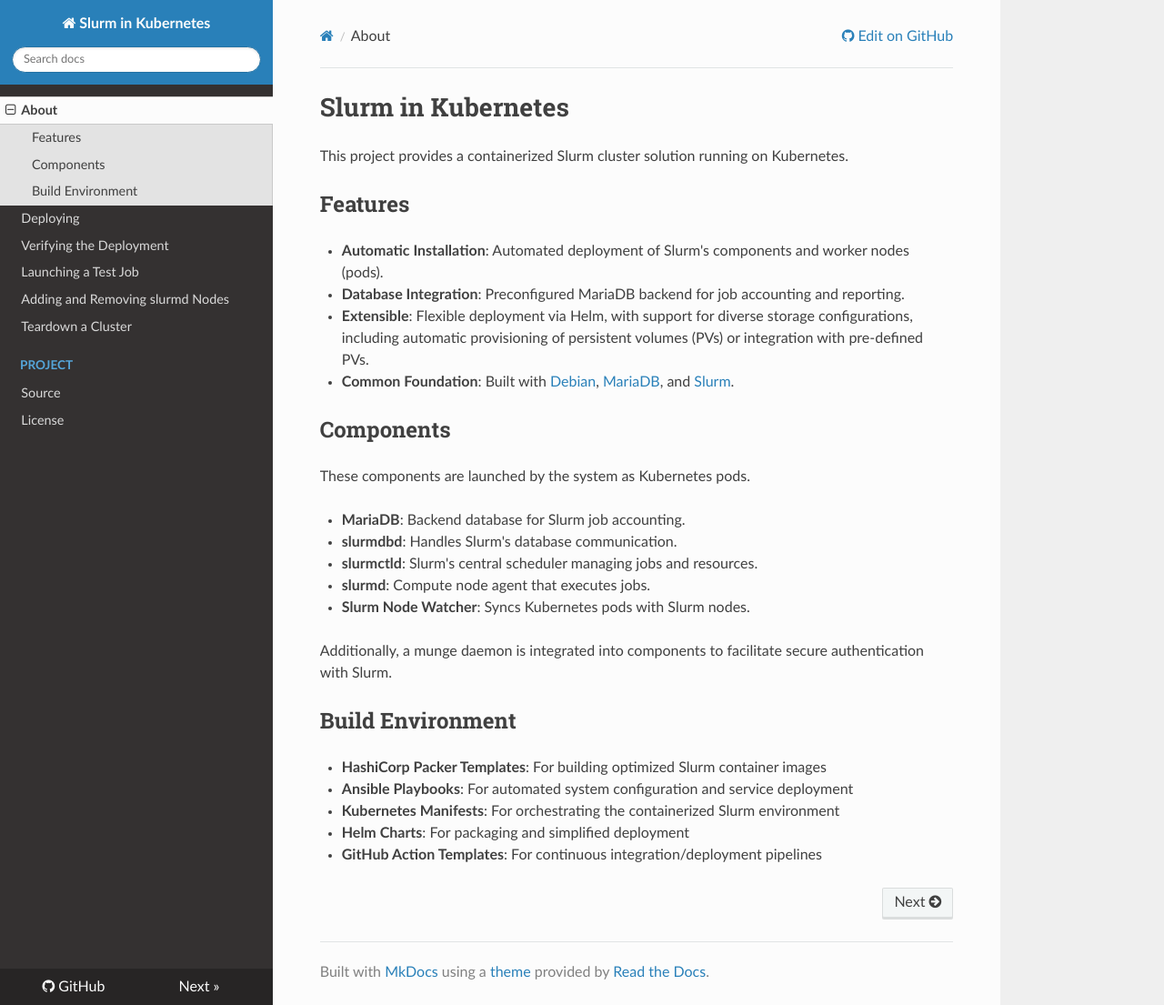
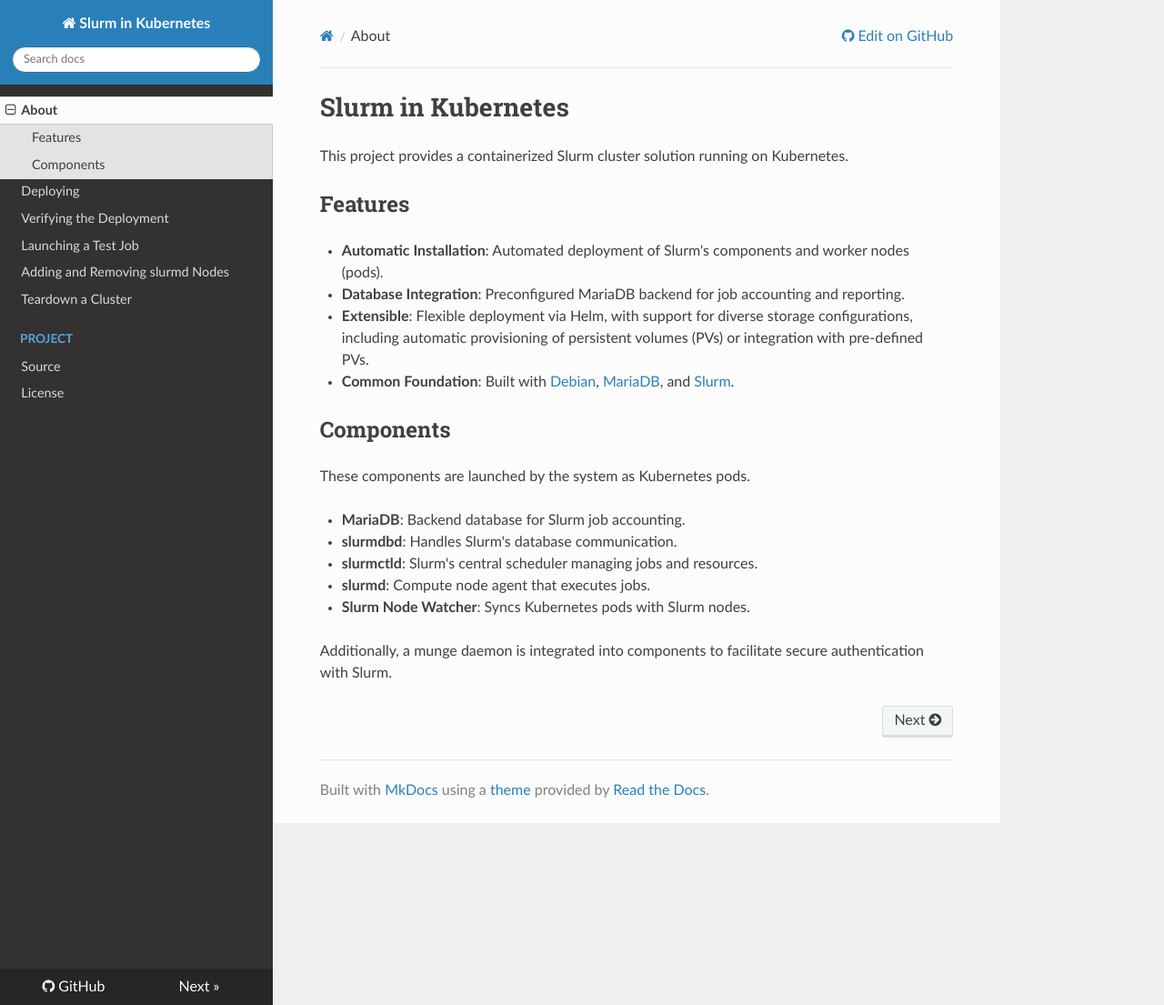
Before and after one commit to jeffwhite530/Slurm-in-Kubernetes, an MkDocs documentation site: the page built from docs/index.md, in a window 1280 px wide and 1105 px high. Shown: the whole window at 91% size. Built offline with MkDocs 1.6.1, drawn with Linux system fonts in a browser that asks for light colours; nearby versions of some CDN libraries.

Commit message:
Updating documentation.

```diff
--- a/docs/index.md
+++ b/docs/index.md
@@ -20,11 +20,3 @@
 - **Slurm Node Watcher**: Syncs Kubernetes pods with Slurm nodes.
 
 Additionally, a munge daemon is integrated into components to facilitate secure authentication with Slurm.
-
-## Build Environment
-
-- **HashiCorp Packer Templates**: For building optimized Slurm container images
-- **Ansible Playbooks**: For automated system configuration and service deployment
-- **Kubernetes Manifests**: For orchestrating the containerized Slurm environment
-- **Helm Charts**: For packaging and simplified deployment
-- **GitHub Action Templates**: For continuous integration/deployment pipelines
```
Also changed, not shown: docs/add-remove-slurmd-nodes.md (+1 -5 lines), docs/deploying.md (+1 -1 lines).
